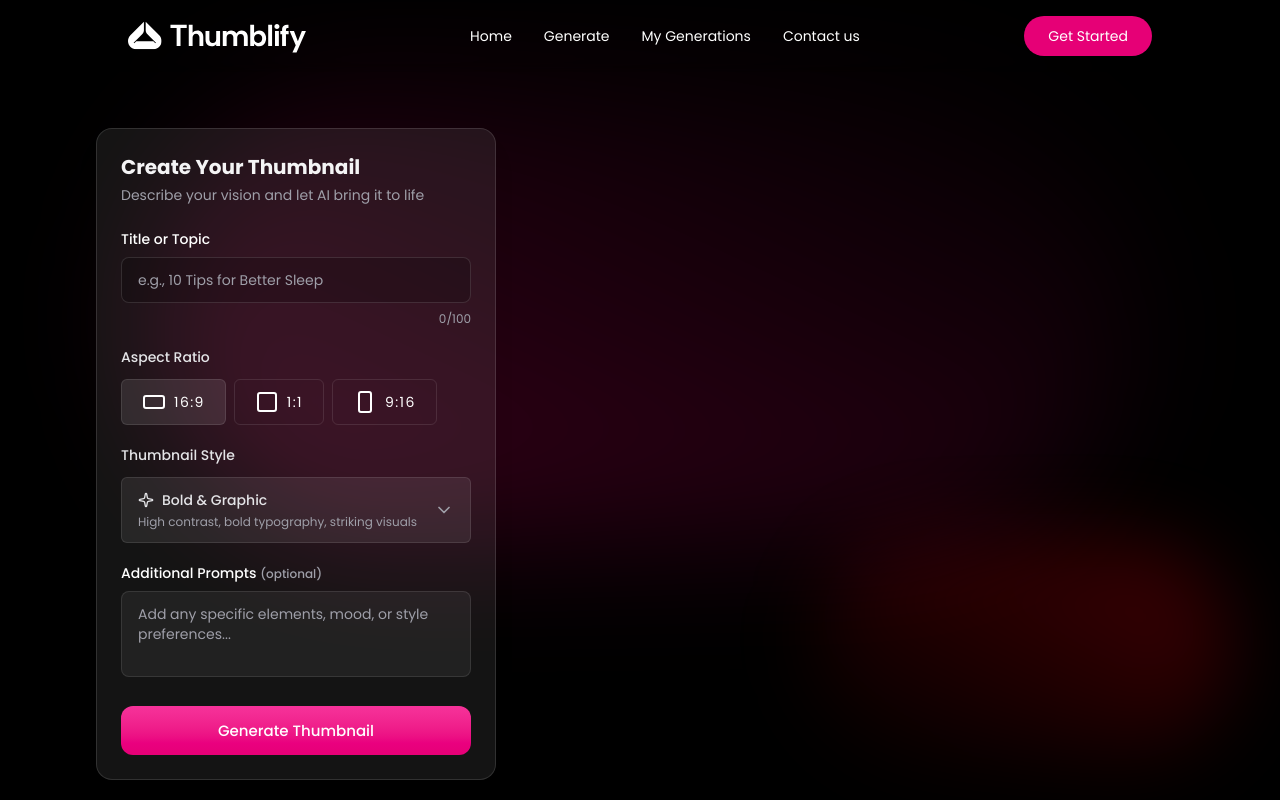
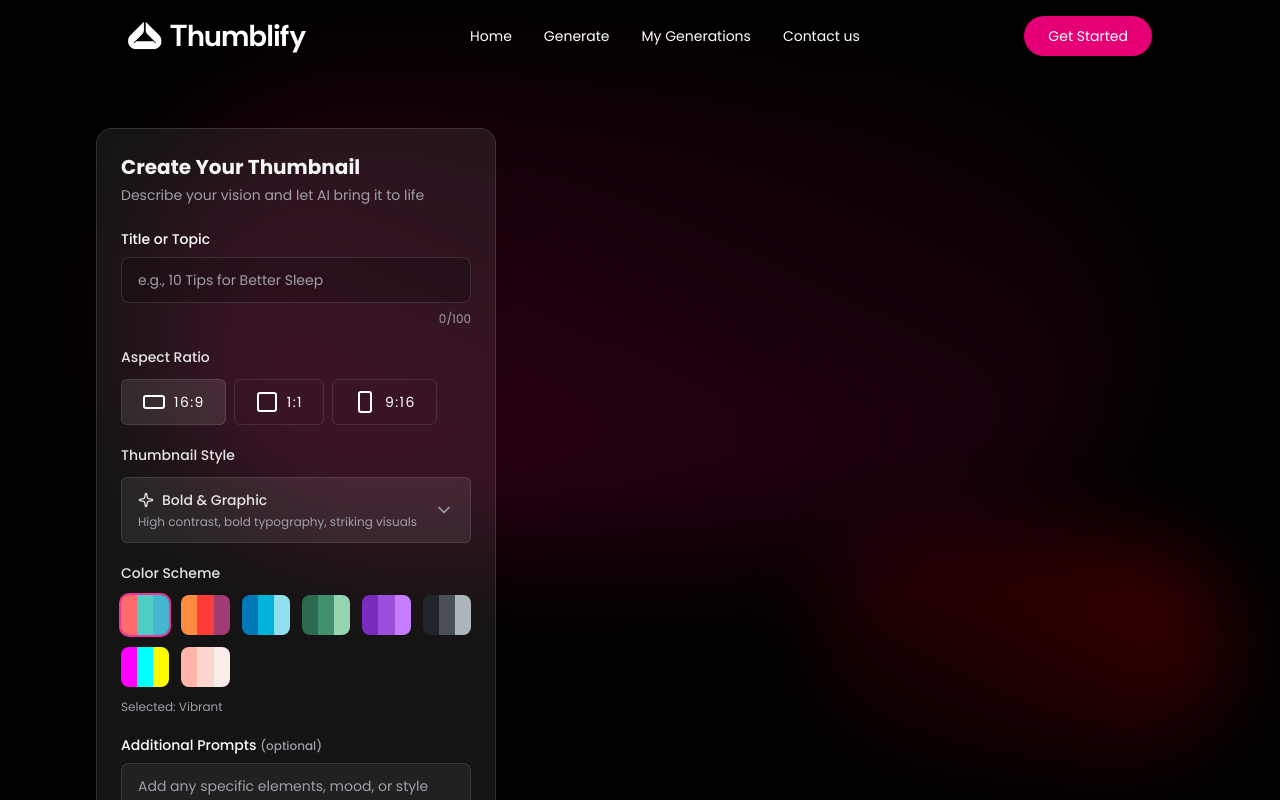
Before and after one commit to maksudur-pro/thumblify, a React (Vite) app: page /generate in a window 1280 px wide. Shown: the top 800 px of the page. Built offline with nearby package versions, Linux system fonts and the light colour scheme.

Commit message:
ColorSchemeSelector

```diff
--- /dev/null
+++ b/src/components/ColorSchemeSelector.tsx
@@ -0,0 +1,42 @@
+import { colorSchemes } from "../assets/assets";
+
+const ColorSchemeSelector = ({
+  value,
+  onChange,
+}: {
+  value: string;
+  onChange: (color: string) => void;
+}) => {
+  return (
+    <div className="space-y-3">
+      <label className="block text-sm font-medium text-zinc-200">
+        Color Scheme
+      </label>
+      <div className="grid grid-cols-6 gap-3">
+        {colorSchemes.map((scheme) => (
+          <button
+            key={scheme.id}
+            onClick={() => onChange(scheme.id)}
+            className={`relative rounded-lg transition-all ${
+              value === scheme.id && "ring-2 ring-pink-500"
+            }`}
+            title={scheme.name}>
+            <div className="flex h-10 rounded-lg overflow-hidden">
+              {scheme.colors.map((color, i) => (
+                <div
+                  key={i}
+                  className="flex-1"
+                  style={{ backgroundColor: color }}></div>
+              ))}
+            </div>
+          </button>
+        ))}
+      </div>
+      <p className="text-xs text-zinc-400">
+        Selected: {colorSchemes.find((s) => s.id === value)?.name}
+      </p>
+    </div>
+  );
+};
+
+export default ColorSchemeSelector;
--- a/src/pages/Generate.tsx
+++ b/src/pages/Generate.tsx
@@ -9,6 +9,7 @@
 import SoftBackdrop from "../components/SoftBackdrop";
 import AspectratioSelector from "../components/AspectratioSelector";
 import StyleSelector from "../components/StyleSelector";
+import ColorSchemeSelector from "../components/ColorSchemeSelector";
 
 const Generate = () => {
   const { id } = useParams();
@@ -75,6 +76,12 @@
                     setIsOpen={setStyleDropdownOpen}
                   />
                   {/* color selector */}
+
+                  <ColorSchemeSelector
+                    value={colorSchemeId}
+                    onChange={setColorSchemeId}
+                  />
+
                   {/* details */}
                   <div className="space-y-2">
                     <label className="block text-sm font-medium">
```
